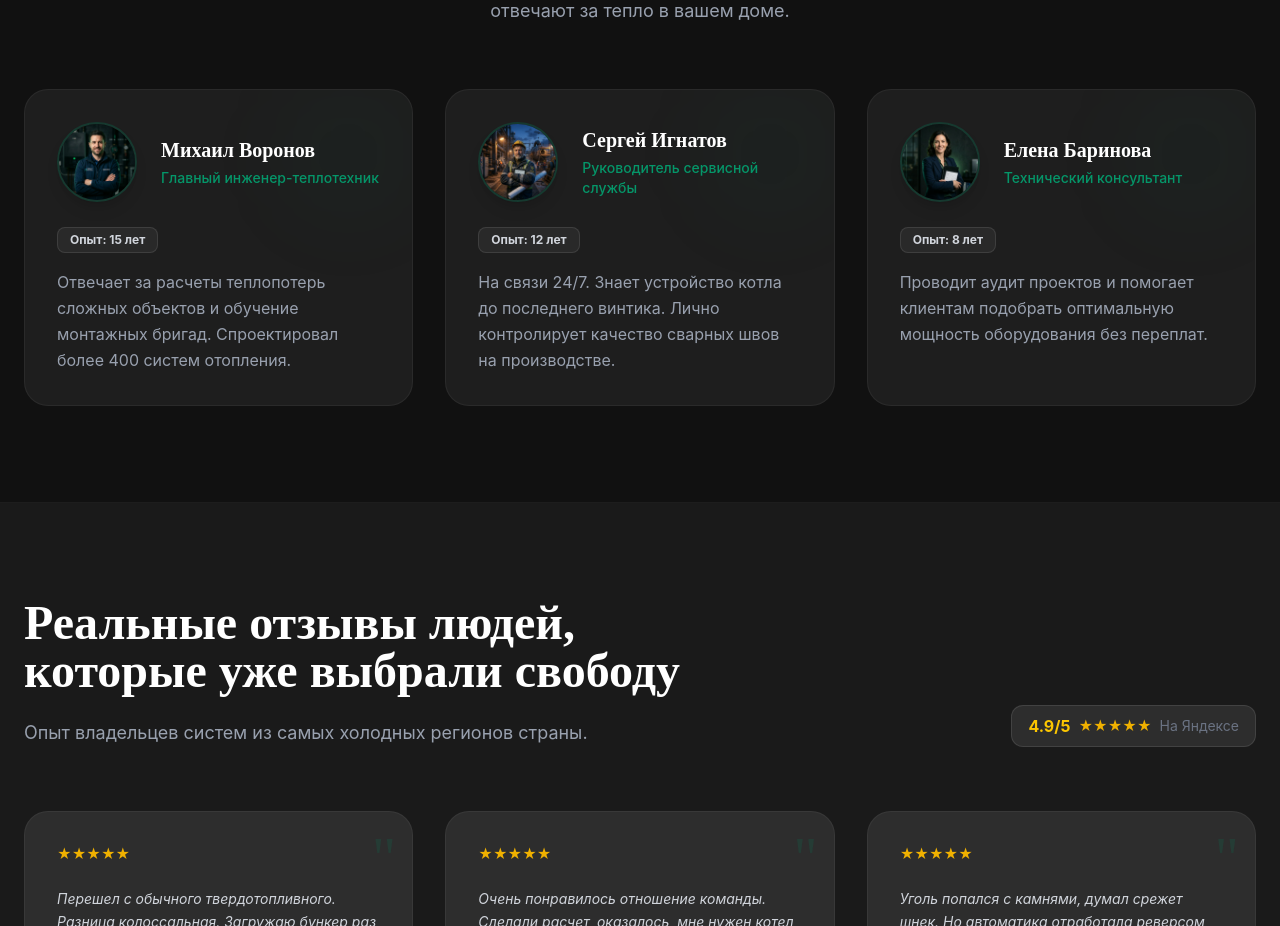
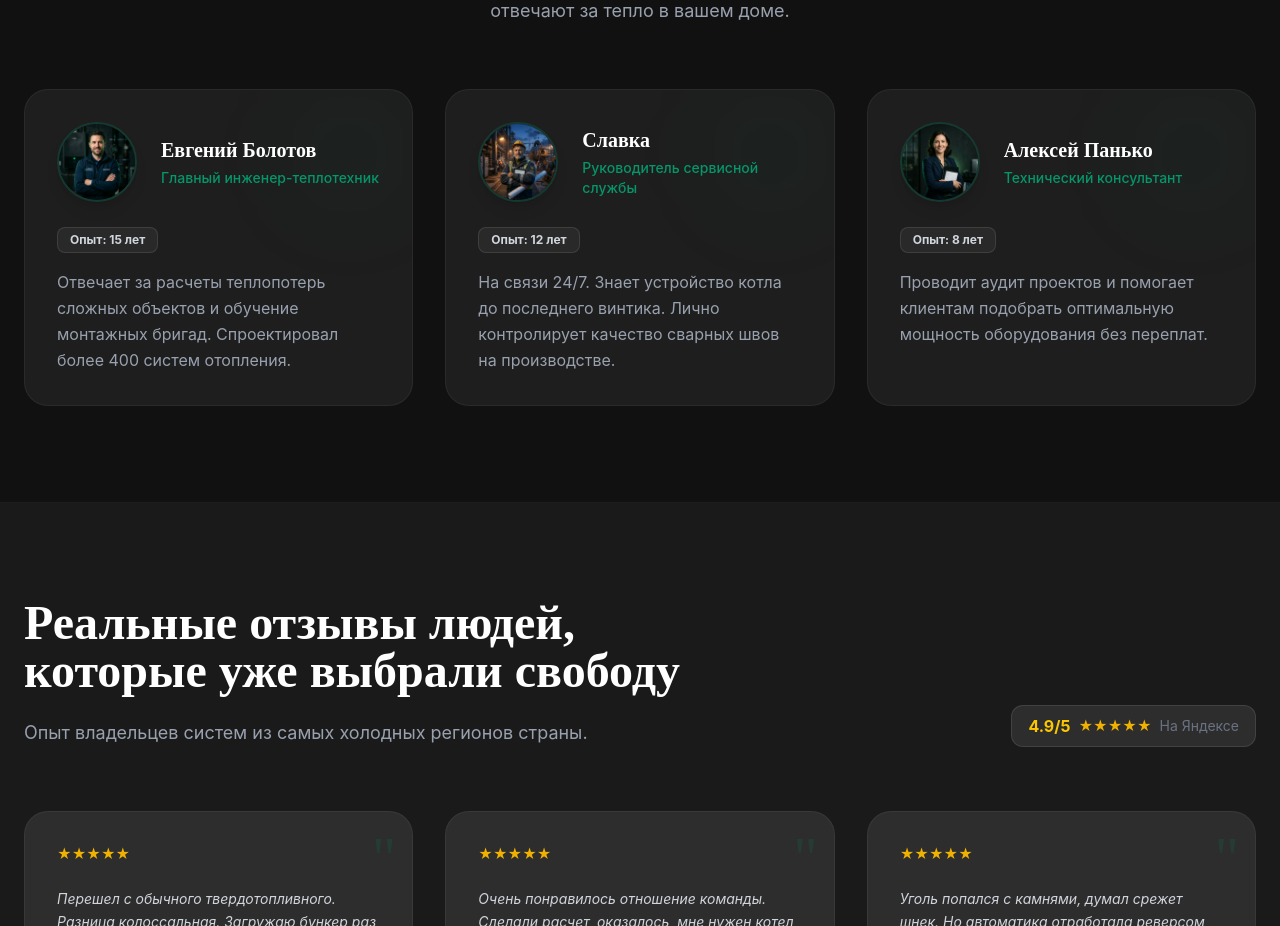
Before and after one commit to pankoalex/-, a React (Vite) app: page / in a window 1280 px wide. Shown: the part 7660-8586 px from the top of the page. Built offline with nearby package versions, Linux system fonts and the light colour scheme.

Commit message:
Update team member names

```diff
--- a/src/components/Team.jsx
+++ b/src/components/Team.jsx
@@ -3,21 +3,21 @@ import React from 'react';
 const Team = () => {
   const team = [
     {
-      name: 'Михаил Воронов',
+      name: 'Евгений Болотов',
       role: 'Главный инженер-теплотехник',
       exp: 'Опыт: 15 лет',
       desc: 'Отвечает за расчеты теплопотерь сложных объектов и обучение монтажных бригад. Спроектировал более 400 систем отопления.',
       photo: '/images/engineer.png'
     },
     {
-      name: 'Сергей Игнатов',
+      name: 'Славка',
       role: 'Руководитель сервисной службы',
       exp: 'Опыт: 12 лет',
       desc: 'На связи 24/7. Знает устройство котла до последнего винтика. Лично контролирует качество сварных швов на производстве.',
       photo: '/images/manager.png'
     },
     {
-      name: 'Елена Баринова',
+      name: 'Алексей Панько',
       role: 'Технический консультант',
       exp: 'Опыт: 8 лет',
       desc: 'Проводит аудит проектов и помогает клиентам подобрать оптимальную мощность оборудования без переплат.',
```
